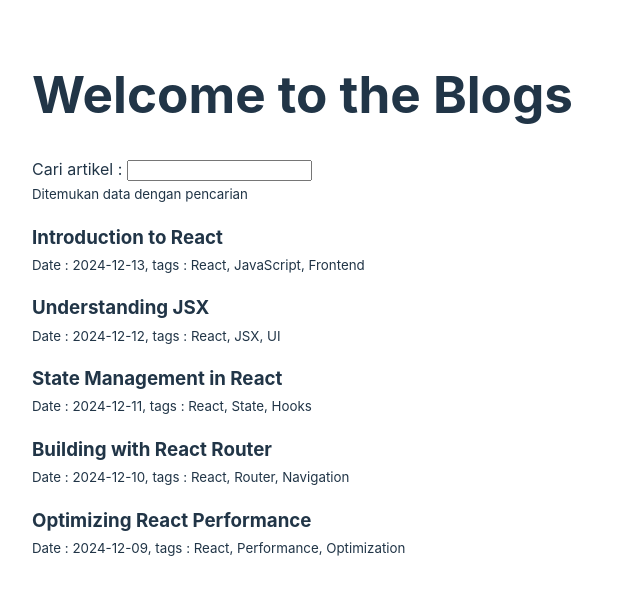
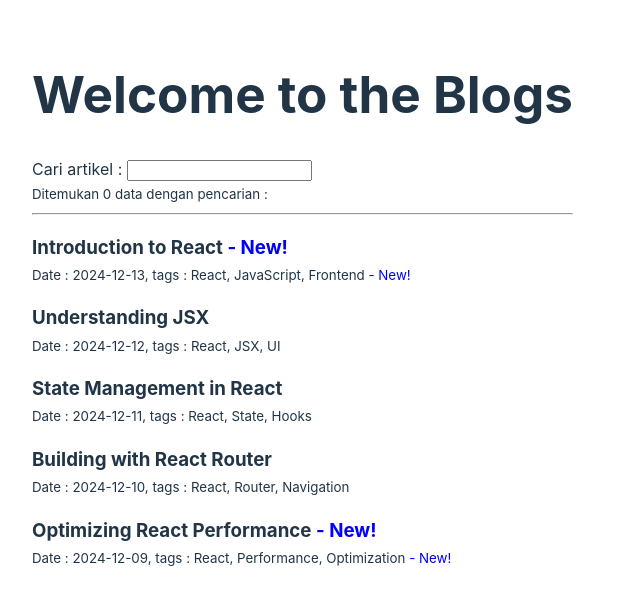
Before and after one commit to ahmad-fahrudin/react-fundamental, a React (Vite) app: page / in a window 1280 px wide. Shown: the top 604 px of the page, without its empty margins (0-640 px from the left). Built offline with nearby package versions, Linux system fonts and the light colour scheme.

Commit message:
conditional rendering

```diff
--- a/src/components/Article.jsx
+++ b/src/components/Article.jsx
@@ -1,9 +1,20 @@
+const ArticleStatus = ({ isNew }) => {
+  return isNew ? <span style={{ color: "blue" }}> - New!</span> : "";
+};
+
+const NewArticle = () => {
+  return <span style={{ color: "blue" }}> - New!</span>;
+};
+
 function Article(props) {
   return (
     <>
-      <h3>{props.title}</h3>
+      <h3>
+        {props.title} <ArticleStatus isNew={props.isNew} />
+      </h3>
       <small>
-        Date : {props.date}, tags : {props.tags.join(", ")}
+        Date : {props.date}, tags : {props.tags.join(", ")}{" "}
+        {props.isNew && <NewArticle />}
       </small>
     </>
   );
--- a/src/components/Search.jsx
+++ b/src/components/Search.jsx
@@ -12,7 +12,9 @@ function search(props) {
       <div>
         Cari artikel : <input onChange={changeSearch} />
       </div>
-      <small>Ditemukan data dengan pencarian {search}</small>
+      <small>
+        Ditemukan {props.totalPosts} data dengan pencarian : {search}
+      </small>
     </>
   );
 }
--- a/src/pages/index.jsx
+++ b/src/pages/index.jsx
@@ -5,18 +5,22 @@ import Search from "../components/Search";
 
 function Homepage() {
   const [posts, setPosts] = useState(postsData);
+  const [totalPosts, setTotalPosts] = useState(0);
 
   const onChange = (value) => {
     const filteredPosts = postsData.filter((item) =>
       item.title.includes(value)
     );
     setPosts(filteredPosts);
+    setTotalPosts(filteredPosts.length);
   };
 
   return (
     <>
       <h1>Welcome to the Blogs</h1>
-      <Search onChange={onChange} />
+      <Search onChange={onChange} totalPosts={totalPosts} />
+      <br />
+      <hr />
       {posts.map((props, index) => (
         <Article {...props} key={index} />
       ))}
--- a/src/posts.json
+++ b/src/posts.json
@@ -2,26 +2,31 @@
   {
     "title": "Introduction to React",
     "tags": ["React", "JavaScript", "Frontend"],
-    "date": "2024-12-13"
+    "date": "2024-12-13",
+    "isNew": true
   },
   {
     "title": "Understanding JSX",
     "tags": ["React", "JSX", "UI"],
-    "date": "2024-12-12"
+    "date": "2024-12-12",
+    "isNew": false
   },
   {
     "title": "State Management in React",
     "tags": ["React", "State", "Hooks"],
-    "date": "2024-12-11"
+    "date": "2024-12-11",
+    "isNew": false
   },
   {
     "title": "Building with React Router",
     "tags": ["React", "Router", "Navigation"],
-    "date": "2024-12-10"
+    "date": "2024-12-10",
+    "isNew": false
   },
   {
     "title": "Optimizing React Performance",
     "tags": ["React", "Performance", "Optimization"],
-    "date": "2024-12-09"
+    "date": "2024-12-09",
+    "isNew": true
   }
 ]
```
